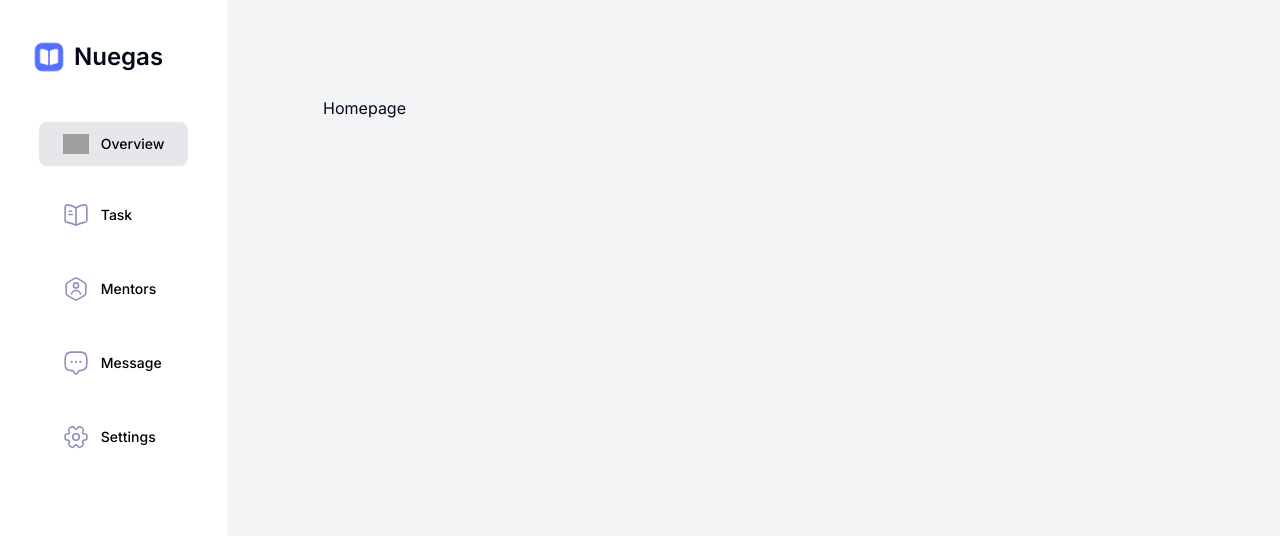
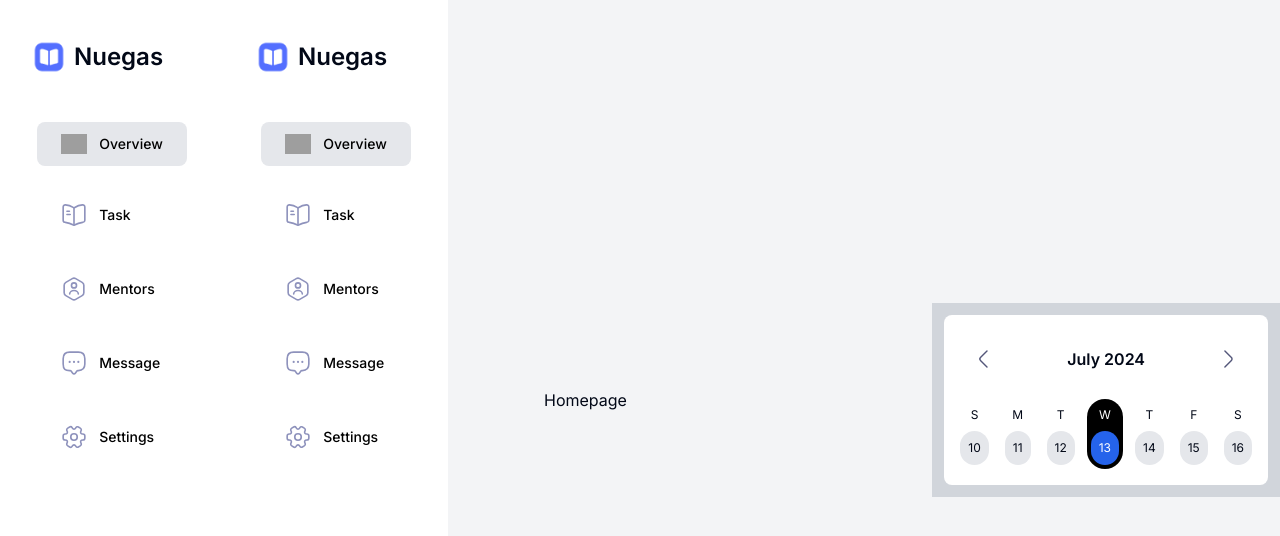
Before and after one commit to lpalmarucci/nuegas, a Next.js app: page / in a window 1280 px wide. Shown: the top 536 px of the page. Built offline with nearby package versions, Linux system fonts and the light colour scheme; no server answers; grey boxes are pictures that could not be loaded.

Commit message:
setup calendar task summary

```diff
--- a/app/(root)/page.tsx
+++ b/app/(root)/page.tsx
@@ -1,9 +1,13 @@
 import Image from "next/image";
+import CalendarTaskSummary from "@/components/shared/CalendarTaskSummary";
 
 export default function Home() {
   return (
-    <main className="flex min-h-screen flex-col items-center justify-between p-24">
-      Homepage
+    <main className="flex min-h-screen w-full h-full items-center justify-between">
+      <div className='flex-1 p-24'>
+        Homepage
+      </div>
+      <CalendarTaskSummary />
     </main>
   );
 }
--- /dev/null
+++ b/app/layout.tsx
@@ -0,0 +1,36 @@
+import type { Metadata } from "next";
+import { Inter, Inter as FontSans } from "next/font/google";
+import "./globals.css";
+import LeftSidebar from "@/components/shared/LeftSidebar";
+import { cn } from "@/lib/utils";
+import Topbar from "@/components/shared/Topbar";
+
+const inter = Inter({ subsets: ["latin"] });
+
+export const metadata: Metadata = {
+  title: "Nuegas",
+  description: "Your project management dashboard",
+};
+
+const fontSans = FontSans({
+  subsets: ["latin"],
+  variable: "--font-sans",
+});
+
+export default function RootLayout({
+  children,
+}: Readonly<{
+  children: React.ReactNode;
+}>) {
+  return (
+    <html lang="en">
+      <body className={cn("min-h-screen bg-background font-sans antialiased", fontSans.variable)}>
+        <Topbar />
+        <main className="flex">
+          <LeftSidebar />
+          <div className="bg-gray-100 w-full min-h-screen">{children}</div>
+        </main>
+      </body>
+    </html>
+  );
+}
--- /dev/null
+++ b/components/shared/CalendarTaskSummary.tsx
@@ -0,0 +1,81 @@
+import Image from "next/image";
+import { cn } from "@/lib/utils";
+
+const items = [
+  {
+    label: "S",
+    value: 10,
+  },
+  {
+    label: "M",
+    value: 11,
+  },
+  {
+    label: "T",
+    value: 12,
+  },
+  {
+    label: "W",
+    value: 13,
+  },
+  {
+    label: "T",
+    value: 14,
+  },
+  {
+    label: "F",
+    value: 15,
+  },
+  {
+    label: "S",
+    value: 16,
+  },
+];
+
+export default async function CalendarTaskSummary() {
+  return (
+    <div className="h-full w-fit flex justify-center bg-gray-300 p-3">
+      <div className="px-3 py-4 flex flex-col gap-3 justify-center items-center bg-white h-fit rounded-lg">
+        <div className="w-full flex justify-between items-center rounded-sm p-4">
+          <Image
+            src={"/assets/icons/arrow-left.svg"}
+            alt="Arrow Left"
+            height={24}
+            width={24}
+            className="cursor-pointer"
+          />
+          <span className="font-semibold text-base">July 2024</span>
+          <Image
+            src={"/assets/icons/arrow-right.svg"}
+            alt="Arrow right"
+            height={24}
+            width={24}
+            className="cursor-pointer"
+          />
+        </div>
+        <div className="flex gap-2 items-center">
+          {items.map((item, idx) => (
+            <div
+              key={`day-${idx}`}
+              className={cn(
+                "flex flex-col gap-1 justify-center items-center p-1 rounded-3xl cursor-pointer transition-all hover:shadow-md shadow-gray-800",
+                {
+                  "bg-black text-white": idx == 3,
+                },
+              )}
+            >
+              <span className="text-xs uppercase p-1">{item.label}</span>
+              <span
+                className={cn("text-[12px] bg-gray-200 rounded-full p-2", {
+                  "bg-blue-600": idx === 3,
+                })}
+              >
+                {item.value}
+              </span>
+            </div>
+          ))}
+        </div>
+      </div>
+    </div>
+  );
+}
```
Also changed, not shown: public/assets/icons/arrow-left.svg (added), public/assets/icons/arrow-right.svg (added).
